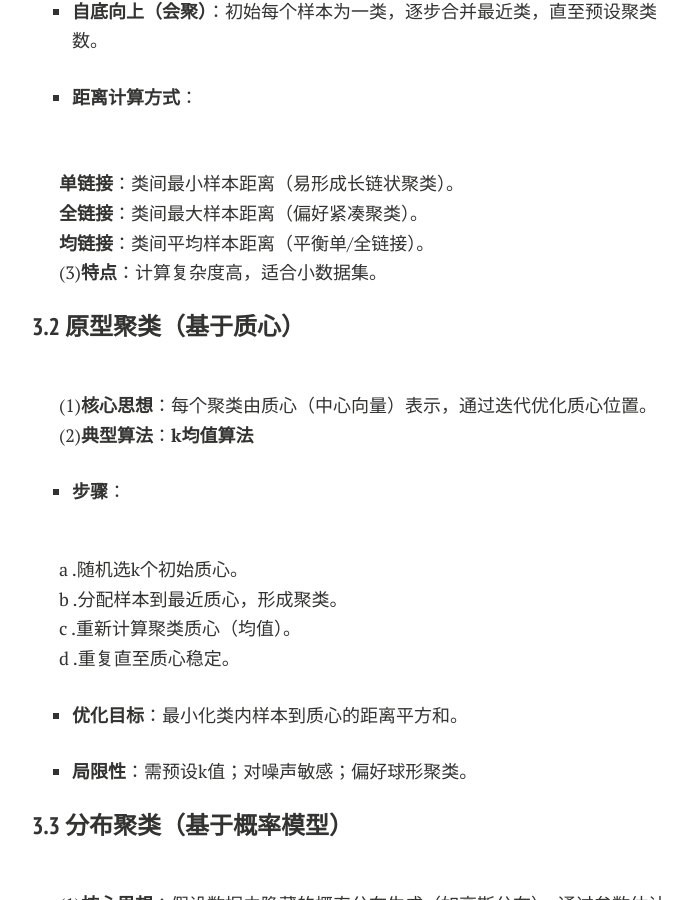
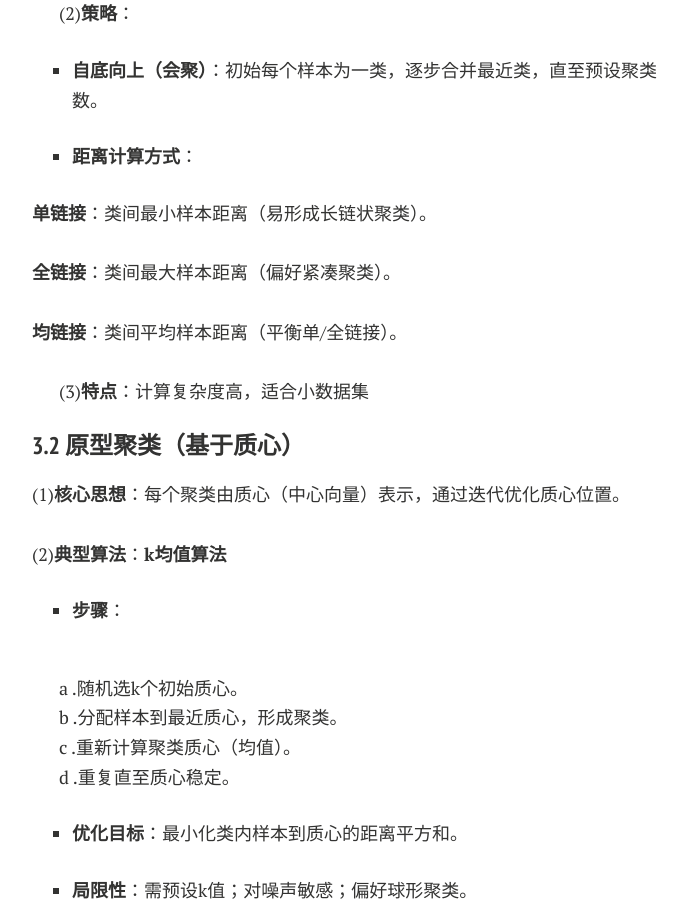
Before and after one commit to Qilu-Yuan/Qilu-Yuan.github.io, a Jekyll site: the page built from blogs/ML/Clustering.md, in a window 1280 px wide and 900 px high, scrolled down 1351 px. Shown: the whole window, without its empty margins (288-980 px from the left). Built offline with Jekyll 4.4.1, drawn with Linux system fonts in a browser that asks for light colours; nearby versions of some CDN libraries; formulas are drawn with MathJax 3; comment, search, counter and statistics services are not loaded; a style sheet for code colours, icons or effects is not loaded.

Commit message:
Update Clustering.md

```diff
--- a/blogs/ML/Clustering.md
+++ b/blogs/ML/Clustering.md
@@ -12,17 +12,17 @@ title: 聚类分析
 
 - **定义**：聚类分析是一种无监督学习方法，旨在将未标记的数据划分为内在的类别（聚类/簇），揭示数据分布规律。<br>
 
-- **核心任务**：<br>
+- **核心任务**：
 
-**判定同类样本**：基于相似性度量（如距离），确保类内差异小、类间差异大。<br>
+**判定同类样本**：基于相似性度量（如距离），确保类内差异小、类间差异大。
 
-**聚类形成机制**：通过算法设计将相似样本聚集。<br>
+<br>**聚类形成机制**：通过算法设计将相似样本聚集。
 
 - **与分类的区别**：<br>
 
 **分类**：已知类别标签，按标签划分数据。<br>
 
-**聚类**：数据划分后定义类别，无需先验标签。<br>
+<br>**聚类**：数据划分后定义类别，无需先验标签。<br>
 
 ---
 
@@ -60,23 +60,21 @@ $$
 
 - **距离计算方式**：<br>
 
+**单链接**：类间最小样本距离（易形成长链状聚类）。
+
+<br>**全链接**：类间最大样本距离（偏好紧凑聚类）。
+
+<br>**均链接**：类间平均样本距离（平衡单/全链接）。
+
 <br>
 
-**单链接**：类间最小样本距离（易形成长链状聚类）。<br>
-
-**全链接**：类间最大样本距离（偏好紧凑聚类）。<br>
-
-**均链接**：类间平均样本距离（平衡单/全链接）。<br>
-
-(3)**特点**：计算复杂度高，适合小数据集。<br>
+(3)**特点**：计算复杂度高，适合小数据集
 
 #### **3.2 原型聚类（基于质心）**
 
-<br>
+(1)**核心思想**：每个聚类由质心（中心向量）表示，通过迭代优化质心位置。
 
-(1)**核心思想**：每个聚类由质心（中心向量）表示，通过迭代优化质心位置。<br>
-
-(2)**典型算法**：**k均值算法** <br>
+<br>(2)**典型算法**：**k均值算法**
 
 - **步骤**：  <br>
 
@@ -124,19 +122,17 @@ b .**最大化步（M-step）**：更新模型参数以最大化似然函数。<
 
 - **核心概念**:<br>
 
-<br>
+<br>a.**ε-邻域**：样本周围ε半径内的区域。
 
-a.**ε-邻域**：样本周围ε半径内的区域。<br>
+<br>b.**核心点**：ε邻域内样本数≥阈值MinPts。
 
-b.**核心点**：ε邻域内样本数≥阈值MinPts。<br>
-
-c.**密度可达**：通过核心点连接的样本链。<br>
+<br>c.**密度可达**：通过核心点连接的样本链。
 
 - **步骤**：<br>
 
-a.标记核心点、边界点、噪声点。<br>
+<br>a.标记核心点、边界点、噪声点。
 
-b.合并密度可达的核心点形成聚类。<br>
+<br>b.合并密度可达的核心点形成聚类。
 
 - **优势**：无需预设聚类数；可识别任意形状聚类；抗噪声。<br>
 
```
